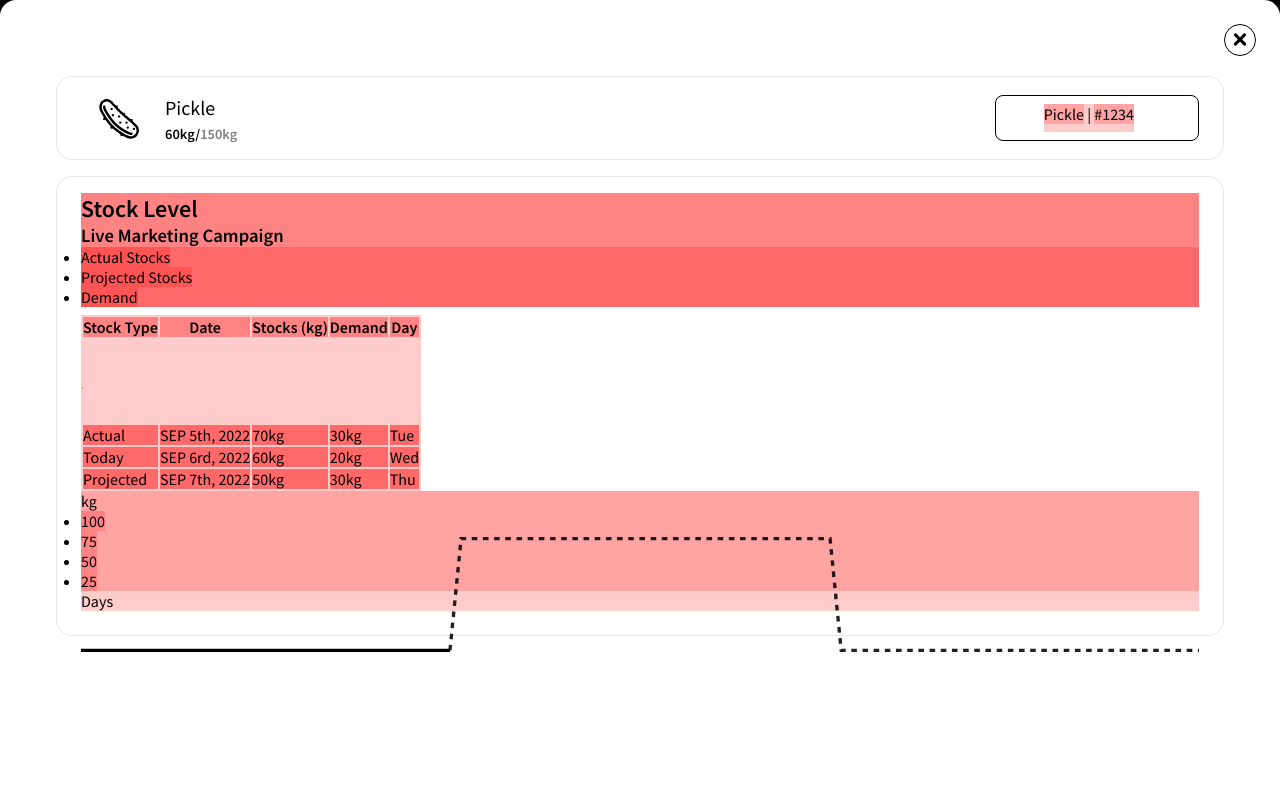
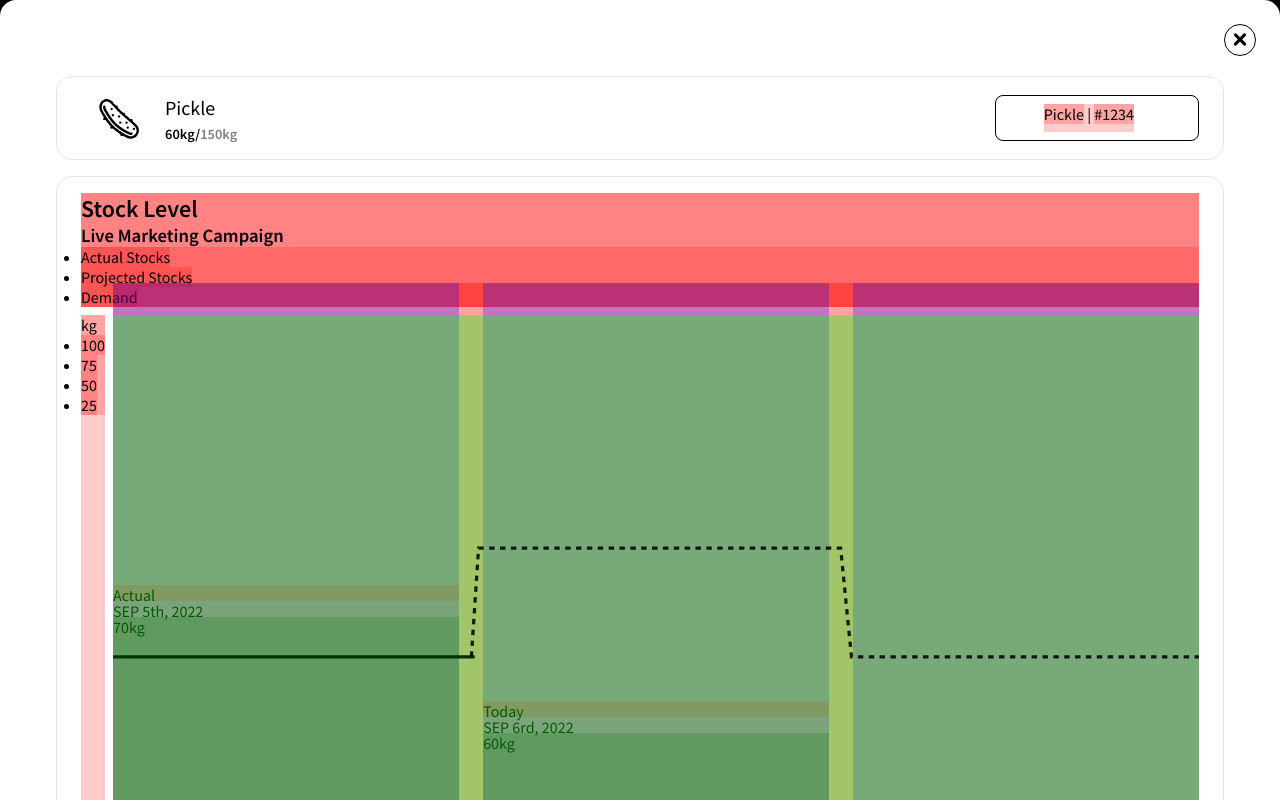
Before and after one commit to LL782/intelmatix, a Next.js app: page /stock-level/example in a window 1280 px wide. Shown: the top 800 px of the page. Built offline with nearby package versions, Linux system fonts and the light colour scheme.

Commit message:
WIP laying out chart

```diff
--- a/src/components/ChartBody.tsx
+++ b/src/components/ChartBody.tsx
@@ -7,21 +7,21 @@ export const ChartBody = () => (
         className={styles.chartLine + " " + styles.actual}
         viewBox="0 0 1000 1000"
       >
-        <polyline points="0,300 330,300" fill="none" stroke="black" />
+        <polyline points="0,300 333,300" fill="none" stroke="black" />
       </svg>
       <svg
         className={styles.chartLine + " " + styles.projected}
         viewBox="0 0 1000 1000"
       >
         <polyline
-          points="330,300, 340,200 670,200 670,200 680,300 1000,300"
+          points="330,300, 336.6,200 670,200 670,200 680,300 1000,300"
           fill="none"
         />
       </svg>
       <table className={styles.table}>
         <caption className="screenReaderOnly">Stock Level for pickles</caption>
-        <thead className={styles.tHead}>
-          <tr className={styles.headRow}>
+        <thead className="screenReaderOnly">
+          <tr>
             <th>Stock Type</th>
             <th>Date</th>
             <th>Stocks (kg)</th>
@@ -33,22 +33,28 @@ export const ChartBody = () => (
           <tr className={styles.tBar}>
             <td className={styles.valueType}>Actual</td>
             <td className={styles.dateValue}>SEP 5th, 2022</td>
-            <td className={styles.stockValue}>70kg</td>
-            <td className={styles.demandValue}>30kg</td>
+            <td className={styles.stockValue} style={{ height: "70%" }}>
+              70kg
+            </td>
+            <td className="screenReaderOnly">30kg</td>
             <td className={styles.barLabel}>Tue</td>
           </tr>
           <tr className={styles.tBar}>
             <td className={styles.valueType}>Today</td>
             <td className={styles.dateValue}>SEP 6rd, 2022</td>
-            <td className={styles.stockValue}>60kg</td>
-            <td className={styles.demandValue}>20kg</td>
+            <td className={styles.stockValue} style={{ height: "60%" }}>
+              60kg
+            </td>
+            <td className="screenReaderOnly">20kg</td>
             <td className={styles.barLabel}>Wed</td>
           </tr>
           <tr className={styles.tBar}>
             <td className={styles.valueType}>Projected</td>
             <td className={styles.dateValue}>SEP 7th, 2022</td>
-            <td className={styles.stockValue}>50kg</td>
-            <td className={styles.demandValue}>30kg</td>
+            <td className={styles.stockValue} style={{ height: "50%" }}>
+              50kg
+            </td>
+            <td className="screenReaderOnly">30kg</td>
             <td className={styles.barLabel}>Thu</td>
           </tr>
         </tbody>
--- a/src/styles/ChartBody.module.css
+++ b/src/styles/ChartBody.module.css
@@ -1,14 +1,22 @@
 .chartBody {
   margin: 0.5rem auto;
+  position: relative;
 }
 .chartArea {
   position: relative;
+  margin-left: 2rem;
+  height: 0;
+  padding-top: 100%;
 }
+
 .chartLine {
   position: absolute;
+  background: #0f03;
   width: 100%;
+  height: 100%;
   pointer-events: none;
   z-index: 6;
+  top: 0;
 }
 .chartLine polyline {
   stroke-width: 3;
@@ -21,38 +29,59 @@
   stroke: #000d;
   stroke-dasharray: 5;
 }
+
 .table {
   background: #f003;
-}
-.tHead {
-  background: #f003;
-}
-.headRow {
-  background: #f003;
+  display: block;
+  position: absolute;
+  bottom: -1rem;
+  width: 100%;
+  height: calc(100% + 3rem);
+  display: flex;
 }
 .tBody {
   background: #f003;
+  width: 100%;
+  display: flex;
+  justify-content: space-between;
+  align-items: end;
 }
 .tBar {
-  background: #f003;
+  background: #00f4;
+  display: flex;
+  width: calc(calc(100% / 3) - 1.5%);
+  flex-direction: column;
+  height: 100%;
+  justify-content: end;
 }
 .valueType {
+  display: block;
+  height: 1rem;
   background: #f003;
 }
 .dateValue {
-  background: #f003;
+  display: block;
+  height: 1rem;
+  background: #f0f1;
+  white-space: nowrap;
 }
 .stockValue {
-  background: #f003;
+  display: block;
+  background: #0003;
 }
 .demandValue {
   background: #f003;
 }
 .barLabel {
   background: #f003;
+  height: 1rem;
 }
 .yAxis {
   background: #f003;
+  position: absolute;
+  left: 0;
+  top: 0;
+  bottom: 0;
 }
 .yAxisLabel {
   background: #f003;
--- a/src/styles/globals.css
+++ b/src/styles/globals.css
@@ -29,11 +29,12 @@ a {
 }
 
 .screenReaderOnly {
-  display: inline-block;
-  text-indent: 999px;
+  display: block;
+  text-indent: 2px;
   overflow: hidden;
+  height: 1px;
   width: 1px;
-  margin-left: -1px;
+  margin: 0 -1px -1px 0;
 }
 
 @media print {
```
